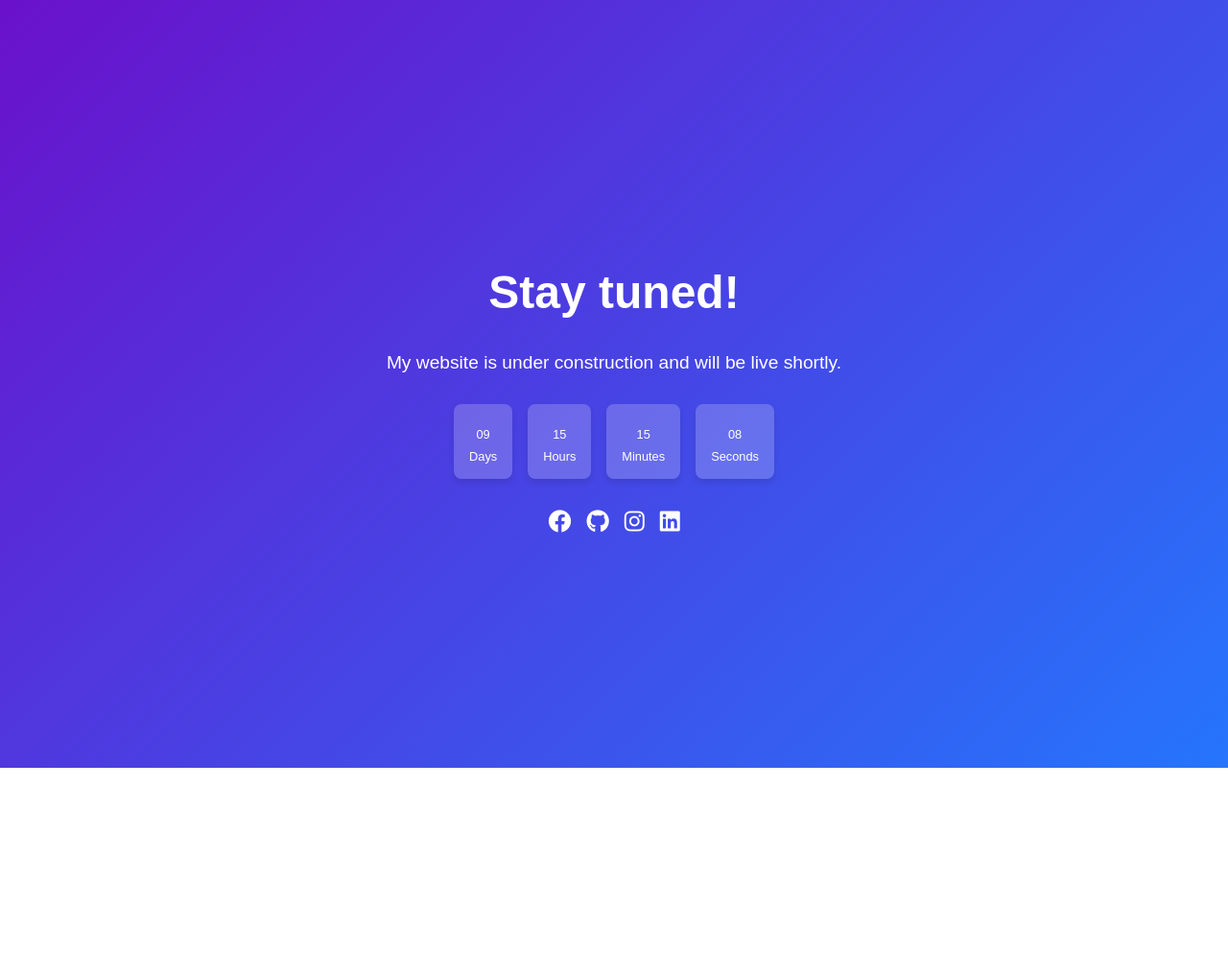
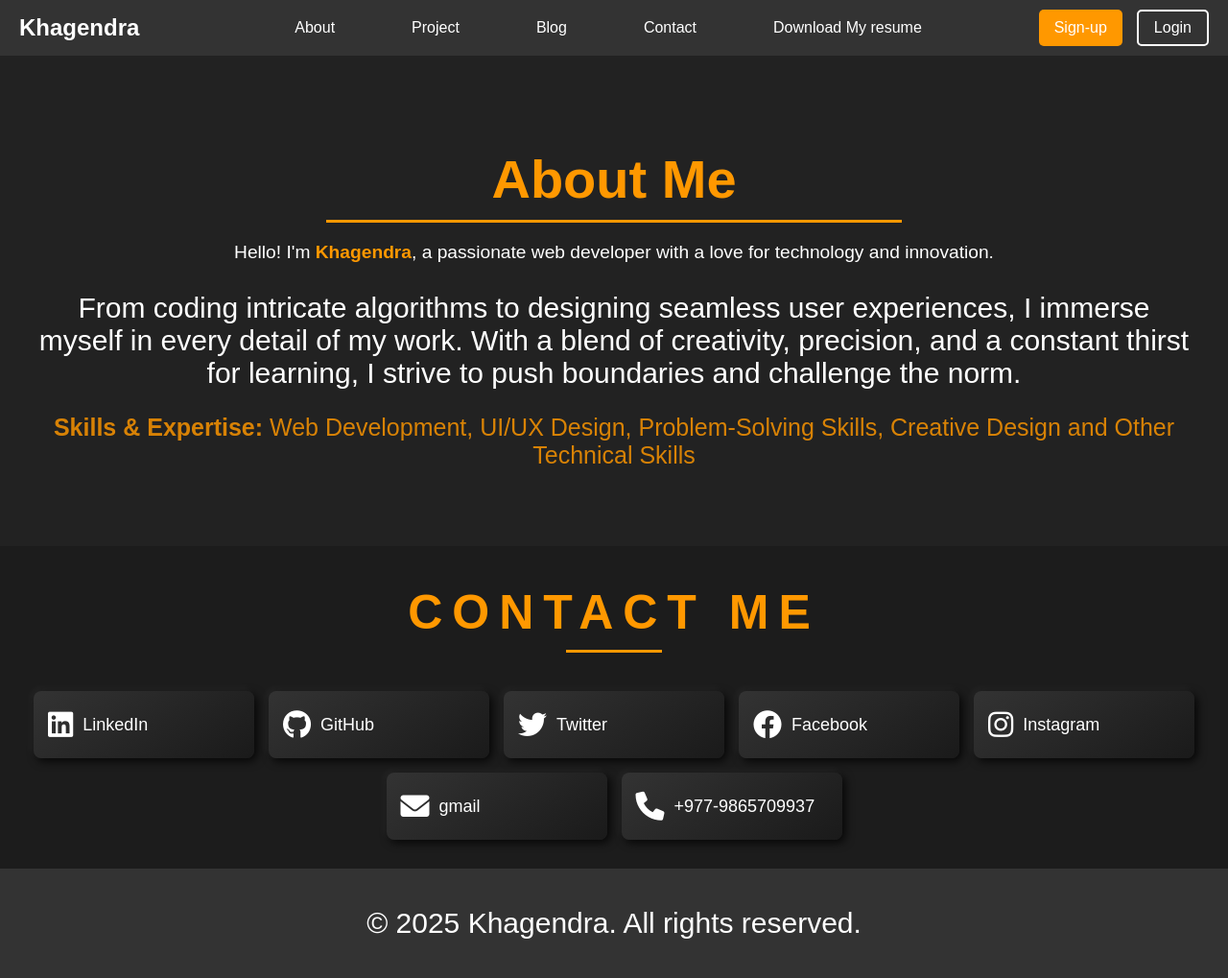
Before and after one commit to khagendra62/myWebsite, a plain HTML site: page index.html in a window 1280 px wide. Shown: the whole page at 96% size. Before the commit the page ends 800 px from the top, so only its background shows below. Drawn offline with Linux system fonts and the light colour scheme.

Commit message:
home and contact

```diff
--- a/index.html
+++ b/index.html
@@ -1,130 +1,117 @@
 <!DOCTYPE html>
 <html lang="en">
-
   <head>
-  <meta charset="UTF-8">
-  <meta name="viewport" content="width=device-width, initial-scale=1.0">
-  <title>Khagendra</title>
-  <link rel="stylesheet" href="https://cdnjs.cloudflare.com/ajax/libs/font-awesome/6.0.0/css/all.min.css">
-  <style>
-    body {
-      margin: 0;
-      padding: 0;
-      display: flex;
-      flex-direction: column;
-      justify-content: center;
-      align-items: center;
-      height: 100vh;
-      background: linear-gradient(135deg, #6a11cb 0%, #2575fc 100%);
-      color: white;
-      font-family: Arial, sans-serif;
-      text-align: center;
-    }
-
-    h1 {
-      font-size: 3rem;
-      margin-bottom: 1rem;
-    }
-
-    p {
-      font-size: 1.2rem;
-      margin-bottom: 2rem;
-    }
-
-    .countdown {
-      display: flex;
-      gap: 1rem;
-      font-size: 2rem;
-      font-weight: bold;
-      margin-bottom: 2rem;
-    }
-
-    .countdown div {
-      background: rgba(255, 255, 255, 0.2);
-      padding: 1rem;
-      border-radius: 8px;
-      box-shadow: 0 4px 6px rgba(0, 0, 0, 0.1);
-    }
-
-    .countdown span {
-      display: block;
-      font-size: 0.8rem;
-      margin-top: 0.5rem;
-      font-weight: normal;
-    }
-
-    .social-links {
-      /* margin-top: auto; */
-      display: flex;
-      gap: 1rem;
-    }
-
-    .social-links a {
-      color: white;
-      font-size: 1.5rem;
-      text-decoration: none;
-      transition: transform 0.2s ease, color 0.2s ease;
-    }
-
-    .social-links a:hover {
-      transform: scale(1.2);
-      color: #ffd700;
-    }
-  </style>
+    <meta charset="UTF-8" />
+    <meta name="viewport" content="width=device-width, initial-scale=1.0" />
+    <title>Khagendra's Portfolio</title>
+    <link rel="stylesheet" href="style.css" />
+    <link
+      href="https://cdnjs.cloudflare.com/ajax/libs/font-awesome/6.0.0-beta3/css/all.min.css"
+      rel="stylesheet"
+    />
   </head>
 
   <body>
-  <h1>Stay tuned!</h1>
-  <p>My website is under construction and will be live shortly.</p>
+    <nav class="navbar">
+      <div class="logo"><a href="index.html">Khagendra</a></div>
+      <ul class="nav-links">
+        <li><a href="#about">About</a></li>
+        <li><a href="#project">Project</a></li>
+        <li><a href="#blog">Blog</a></li>
+        <li><a href="#contact">Contact</a></li>
+        <li>
+          <a href="Assets/resume.pdf" download="Khagendra_Resume.pdf"
+            >Download My resume</a
+          >
+        </li>
+      </ul>
+      <div class="nav-buttons">
+        <button class="btn signup" onclick="popup('register-popup')">
+          Sign-up
+        </button>
+        <button class="btn login" onclick="popup('login-popup')">Login</button>
+      </div>
+    </nav>
 
-  <div class="countdown">
-    <div>
-      <span id="days">00</span>
-      <span>Days</span>
-    </div>
-    <div>
-      <span id="hours">00</span>
-      <span>Hours</span>
-    </div>
-    <div>
-      <span id="minutes">00</span>
-      <span>Minutes</span>
-    </div>
-    <div>
-      <span id="seconds">00</span>
-      <span>Seconds</span>
+    <!-- ABOUT ME  -->
+    <section id="about" class="about-me">
+      <div class="container">
+        <div class="about-content">
+          <h1>About Me</h1>
+          <p class="intro">
+            Hello! I'm <span class="name">Khagendra</span>, a passionate web
+            developer with a love for technology and innovation.
+          </p>
+          <p class="details">
+            From coding intricate algorithms to designing seamless user
+            experiences, I immerse myself in every detail of my work. With a
+            blend of creativity, precision, and a constant thirst for learning,
+            I strive to push boundaries and challenge the norm.
+          </p>
+          <p class="skills">
+            <strong>Skills & Expertise:</strong> Web Development, UI/UX Design,
+            Problem-Solving Skills, Creative Design and Other Technical Skills
+          </p>
         </div>
       </div>
+    </section>
 
-  <div class="social-links">
-    <a href="#" target="_blank" class="fab fa-facebook"></a>
-    <a href="https://github.com/khagendra62" target="_blank" class="fab fa-github"></a>
-    <a href="#" target="_blank" class="fab fa-instagram"></a>
-    <a href="https://www.linkedin.com/in/khagendra-awasthi-a55359317/" target="_blank" class="fab fa-linkedin"></a>
+    <section id="contact" class="contact-section">
+      <h2>Contact Me</h2>
+      <div class="contact-links">
+        <a
+          href="https://www.linkedin.com/in/khagendra-awasthi-a55359317/"
+          target="_blank"
+          class="contact-link"
+        >
+          <i class="fab fa-linkedin"></i>
+          <label class="linkedin">LinkedIn</label>
+        </a>
+        <a
+          href="https://github.com/khagendra62"
+          target="_blank"
+          class="contact-link"
+        >
+          <i class="fab fa-github"></i> <label class="github">GitHub</label>
+        </a>
+        <a
+          href="https://x.com/khagendra62"
+          target="_blank"
+          class="contact-link"
+        >
+          <i class="fab fa-twitter"></i>
+          <label class="twitter">Twitter</label>
+        </a>
+        <a
+          href="https://www.facebook.com/khagendra2062/"
+          target="_blank"
+          class="contact-link"
+        >
+          <i class="fab fa-facebook"></i>
+          <label lass="facebook">Facebook</label>
+        </a>
+        <a
+          href="https://www.instagram.com/khagendraawasthi47/"
+          target="_blank"
+          class="contact-link"
+        >
+          <i class="fab fa-instagram"></i>
+          <label class="instagram">Instagram</label>
+        </a>
+        <a href="mailto:khagendaawasthi47@gmail.com" class="contact-link">
+          <i class="fas fa-envelope"></i> <label class="Gmail">gmail</label>
+        </a>
+        <a href="tel:+9779865709937" class="contact-link">
+          <i class="fas fa-phone"></i>
+          <label class="phone">+977-9865709937</label>
+        </a>
       </div>
+    </section>
 
-  <script>
-    // Countdown Timer Logic
-    const targetDate = new Date("2025-02-01T00:00:00").getTime();
-
-    function updateCountdown() {
-      const now = new Date().getTime();
-      const difference = targetDate - now;
-
-      const days = Math.floor(difference / (1000 * 60 * 60 * 24));
-      const hours = Math.floor((difference % (1000 * 60 * 60 * 24)) / (1000 * 60 * 60));
-      const minutes = Math.floor((difference % (1000 * 60 * 60)) / (1000 * 60));
-      const seconds = Math.floor((difference % (1000 * 60)) / 1000);
-
-      document.getElementById('days').textContent = String(days).padStart(2, '0');
-      document.getElementById('hours').textContent = String(hours).padStart(2, '0');
-      document.getElementById('minutes').textContent = String(minutes).padStart(2, '0');
-      document.getElementById('seconds').textContent = String(seconds).padStart(2, '0');
-    }
-
-    setInterval(updateCountdown, 1000);
-    updateCountdown();
-  </script>
+    <footer class="footer">
+      <div class="copyright">
+        <p>&copy; 2025 Khagendra. All rights reserved.</p>
+      </div>
+    </footer>
   </body>
-
 </html>
--- /dev/null
+++ b/style.css
@@ -0,0 +1,378 @@
+/* NAV BAR  */
+
+body {
+  margin: 0;
+  font-family: Arial, sans-serif;
+  background-color: #f4f4f9;
+  box-sizing: border-box;
+}
+
+/* Navbar Styles */
+.navbar {
+  position: sticky;
+  top: 0px;
+  display: flex;
+  /* flex-direction: row; */
+  justify-content: space-between;
+  align-items: center;
+  padding: 10px 20px;
+  background-color: #333;
+  color: #fff;
+  z-index: 1000;
+}
+
+/* .navbar:hover{
+  opacity: 0%;
+} */
+
+.logo a {
+  font-size: 24px;
+  font-weight: bold;
+  color: #fff;
+  text-decoration: none;
+  transition: transform 0.3s ease;
+}
+
+.logo a:hover {
+  transform: scale(1.1);
+}
+
+.nav-links {
+  list-style: none;
+  display: flex;
+  gap: 80px;
+  flex-direction: row;
+  margin: 0;
+  padding: 10;
+}
+
+.nav-links a {
+  text-decoration: none;
+  color: #fff;
+  font-size: 16px;
+  transition: color 0.3s ease;
+}
+
+.nav-links a:hover {
+  color: #ff9800;
+}
+
+/* Button Styles */
+.nav-buttons {
+  display: flex;
+  gap: 15px;
+}
+
+.btn {
+  padding: 8px 16px;
+  border: none;
+  border-radius: 5px;
+  font-size: 16px;
+  cursor: pointer;
+  transition: transform 0.3s ease, background-color 0.3s ease;
+}
+
+.signup {
+  background-color: #ff9800;
+  color: #fff;
+}
+
+.signup:hover {
+  background-color: #fff;
+  color: #ff9800;
+  transform: scale(1.1);
+}
+
+.login {
+  background-color: transparent;
+  border: 2px solid #fff;
+  color: #fff;
+}
+
+.login:hover {
+  background-color: #fff;
+  color: #333;
+  transform: scale(1.1);
+}
+
+/* Popup Styles */
+.popup-container {
+  position: fixed;
+  top: 0;
+  left: 0;
+  width: 100%;
+  height: 100%;
+  background-color: rgba(0, 0, 0, 0.5);
+  display: none;
+  justify-content: center;
+  align-items: center;
+  z-index: 1000;
+}
+
+.popup {
+  background-color: #fff;
+  padding: 20px;
+  border-radius: 10px;
+  box-shadow: 0 0 10px rgba(0, 0, 0, 0.3);
+  width: 300px;
+}
+
+.popup h2 {
+  display: flex;
+  justify-content: space-between;
+  align-items: center;
+  margin-bottom: 20px;
+  color: #333;
+}
+
+.popup button.resetBtn {
+  width: 30px;
+}
+
+.popup input {
+  width: 90%;
+  padding: 10px;
+  margin: 10px 0;
+  border: 1px solid #ccc;
+  border-radius: 5px;
+}
+
+.popup button {
+  width: 100%;
+  padding: 10px;
+  background-color: #333;
+  color: #fff;
+  border: none;
+  border-radius: 5px;
+  cursor: pointer;
+  transition: transform 0.3s ease, background-color 0.3s ease;
+}
+
+.popup button:hover {
+  background-color: #ff9800;
+  transform: scale(1.05);
+}
+
+.register {
+  background-color: #f9f9f9;
+}
+
+/*  hero section */
+
+/* .heroPic{
+  width: 100vw;
+  height: 100vh;
+  margin: 0px;
+}  */
+
+/* About me   */
+
+/* About Me Section Styling */
+.about-me {
+  /* position: relative;  */
+  background-color: #222;
+  color: #fff;
+  padding: 50px 0;
+  text-align: center;
+  overflow: hidden;
+  transition: all 0.3s ease-in-out;
+}
+
+/* Container for centered content */
+.container {
+  max-width: 1200px;
+  margin: 0 auto;
+  padding: 0 20px;
+}
+
+/* Styling for the heading */
+.about-content h1 {
+  font-size: 3.5em;
+  font-weight: 700;
+  color: #ff9800;
+  margin-bottom: 20px;
+  /* position: relative; */
+  animation: fadeIn 2s ease-in-out;
+}
+
+.about-content h1::after {
+  content: "";
+  display: block;
+  width: 50%;
+  height: 3px;
+  background-color: #ff9800;
+  margin: 10px auto;
+  transition: all 0.3s ease;
+}
+
+.about-content h1:hover::after {
+  width: 100%;
+  background-color: #fff;
+}
+
+/* Styling for the introduction paragraph */
+.intro {
+  font-size: 1.2em;
+  margin: 20px 0;
+  opacity: 0;
+  animation: fadeIn 2.5s ease-in-out forwards;
+  animation-delay: 0.51s;
+}
+
+.name {
+  font-weight: bold;
+  color: #ff9800;
+}
+
+/* Details paragraph */
+.details {
+  font-size: 30px;
+  margin-bottom: 30px;
+  opacity: 0;
+  animation: fadeIn 3s ease-in-out forwards;
+  animation-delay: 2s;
+}
+
+/* Skills section */
+.skills {
+  font-size: 25px;
+  font-weight: 500;
+  color: #ff9800;
+  opacity: 0;
+  animation: fadeIn 3.5s ease-in-out forwards;
+  animation-delay: 2.5s;
+}
+
+/* Hover effect for details */
+.about-me:hover {
+  background-color: #111;
+}
+
+/* Animation for text fade-in */
+@keyframes fadeIn {
+  0% {
+    opacity: 0;
+    transform: translateY(30px);
+  }
+  100% {
+    opacity: 1;
+    transform: translateY(0);
+  }
+}
+
+/* CONTACT */
+.contact-section {
+  margin: 0;
+  padding: 0;
+  background-color: #1c1c1c; /* Darker black shade */
+  color: #fff;
+  display: flex;
+  flex-direction: column;
+  align-items: center;
+  justify-content: center;
+  padding-top: 30px;
+  padding-bottom: 30px;
+  overflow: hidden;
+}
+
+/* Heading Style */
+.contact-section h2 {
+  font-size: 50px;
+  margin-top: 10px;
+  margin-bottom: 30px;
+  text-transform: uppercase;
+  letter-spacing: 10px;
+  color: #ff9800;
+  animation: fadeIn 1s ease-in-out;
+  position: relative;
+}
+
+.contact-section h2::after {
+  content: "";
+  display: block;
+  width: 100px;
+  height: 3px;
+  background-color: #ff9800;
+  margin: 10px auto;
+  animation: slideIn 1.5s ease-in-out;
+}
+
+/* Links Container */
+.contact-links {
+  display: flex;
+  flex-wrap: wrap;
+  justify-content: center;
+  gap: 15px;
+}
+
+/* Individual Links */
+.contact-link {
+  display: flex;
+  align-items: center;
+  justify-content: flex-start;
+  width: 200px;
+  height: 50px;
+  text-decoration: none;
+  color: #fff;
+  font-size: 18px;
+  padding: 10px 15px;
+  border-radius: 8px;
+  background: linear-gradient(145deg, #333, #1a1a1a);
+  box-shadow: 3px 3px 10px rgba(0, 0, 0, 0.8),
+    -3px -3px 10px rgba(255, 255, 255, 0.05);
+  transition: transform 0.3s ease, box-shadow 0.3s ease, background 0.3s ease;
+}
+
+/* Hover Effect for Links */
+.contact-link:hover {
+  transform: translateY(-5px) scale(1.1);
+  background: linear-gradient(145deg, #ff9800, #ffcc66);
+  box-shadow: 5px 5px 15px rgba(0, 0, 0, 0.5),
+    -5px -5px 15px rgba(255, 255, 255, 0.1);
+  color: #000;
+}
+
+/* Icon Styles */
+.contact-link i {
+  font-size: 30px;
+  margin-right: 10px;
+  transition: transform 0.3s ease;
+}
+
+.contact-link:hover i {
+  transform: rotate(360deg);
+}
+
+/* Keyframes for Animation */
+@keyframes fadeIn {
+  from {
+    opacity: 0;
+    transform: translateY(-30px);
+  }
+  to {
+    opacity: 1;
+    transform: translateY(0);
+  }
+}
+
+@keyframes slideIn {
+  from {
+    width: 0;
+  }
+  to {
+    width: 100px;
+  }
+}
+
+/* Footer */
+.footer {
+  background-color: #333;
+  color: #fff;
+  text-align: center;
+  position: relative;
+  padding: 10px;
+}
+
+.copyright {
+  font-size: 30px;
+}
```
Also changed, not shown: script.js (added), 1 other file. Lines whose indentation alone changed are shown as unchanged.
